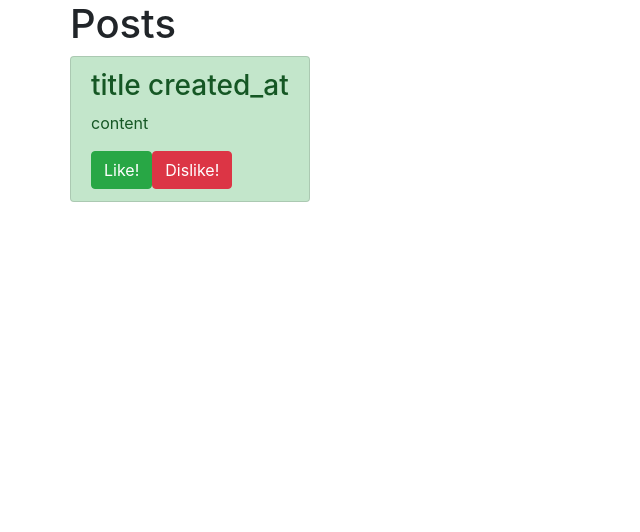
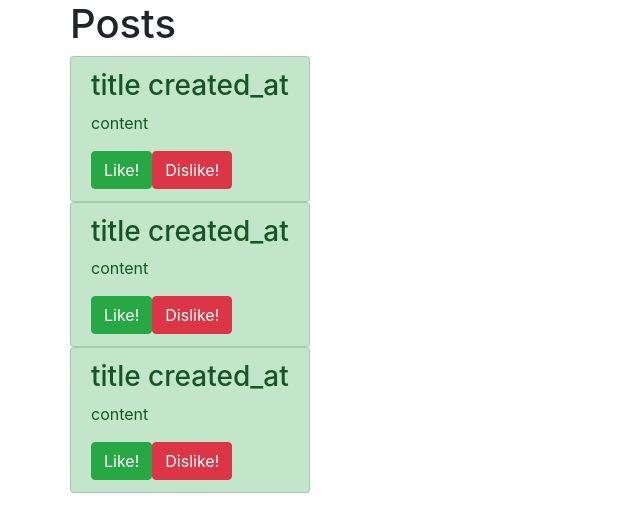
Before and after one commit to tomsihap/ngBlog, an Angular app: page / in a window 1280 px wide. Shown: the top 532 px of the page, without its empty margins (0-640 px from the left). Built offline with nearby package versions, Linux system fonts and the light colour scheme.

Commit message:
:sparkles: Passing data from post-list to post-list-item : one post of "posts" array

```diff
--- a/src/app/post-list-item/post-list-item.component.ts
+++ b/src/app/post-list-item/post-list-item.component.ts
@@ -1,4 +1,4 @@
-import { Component, OnInit } from '@angular/core';
+import { Component, Input, OnInit } from '@angular/core';
 
 @Component({
   selector: 'app-post-list-item',
@@ -7,6 +7,8 @@ import { Component, OnInit } from '@angular/core';
 })
 export class PostListItemComponent implements OnInit {
 
+  @Input() post: Object;
+
   constructor() { }
 
   ngOnInit() {
--- a/src/app/post-list/post-list.component.html
+++ b/src/app/post-list/post-list.component.html
@@ -1,3 +1,3 @@
 <ul class="list-group">
-  <app-post-list-item></app-post-list-item>
+  <app-post-list-item *ngFor="let post of postList" [post]="post"></app-post-list-item>
 </ul>
```
